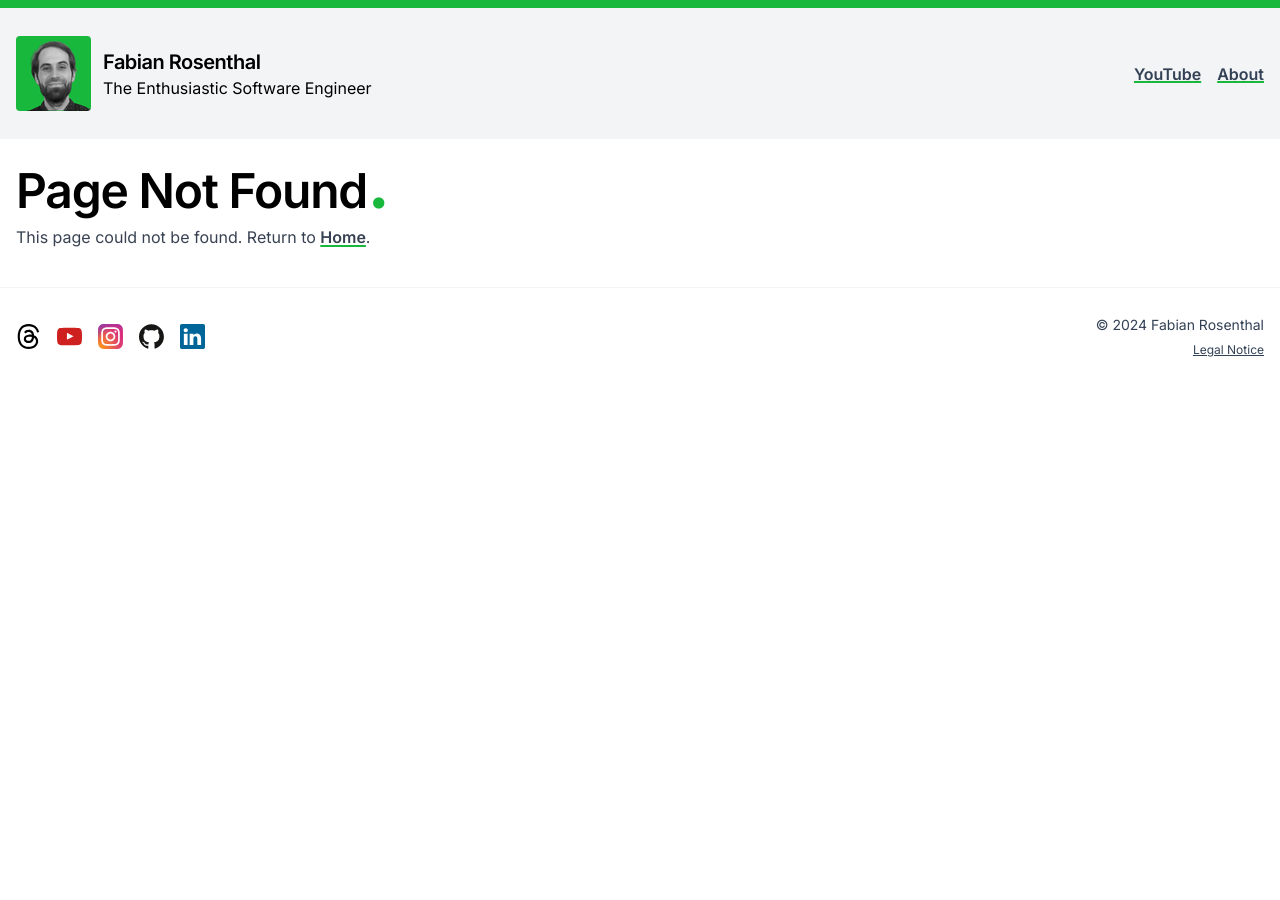
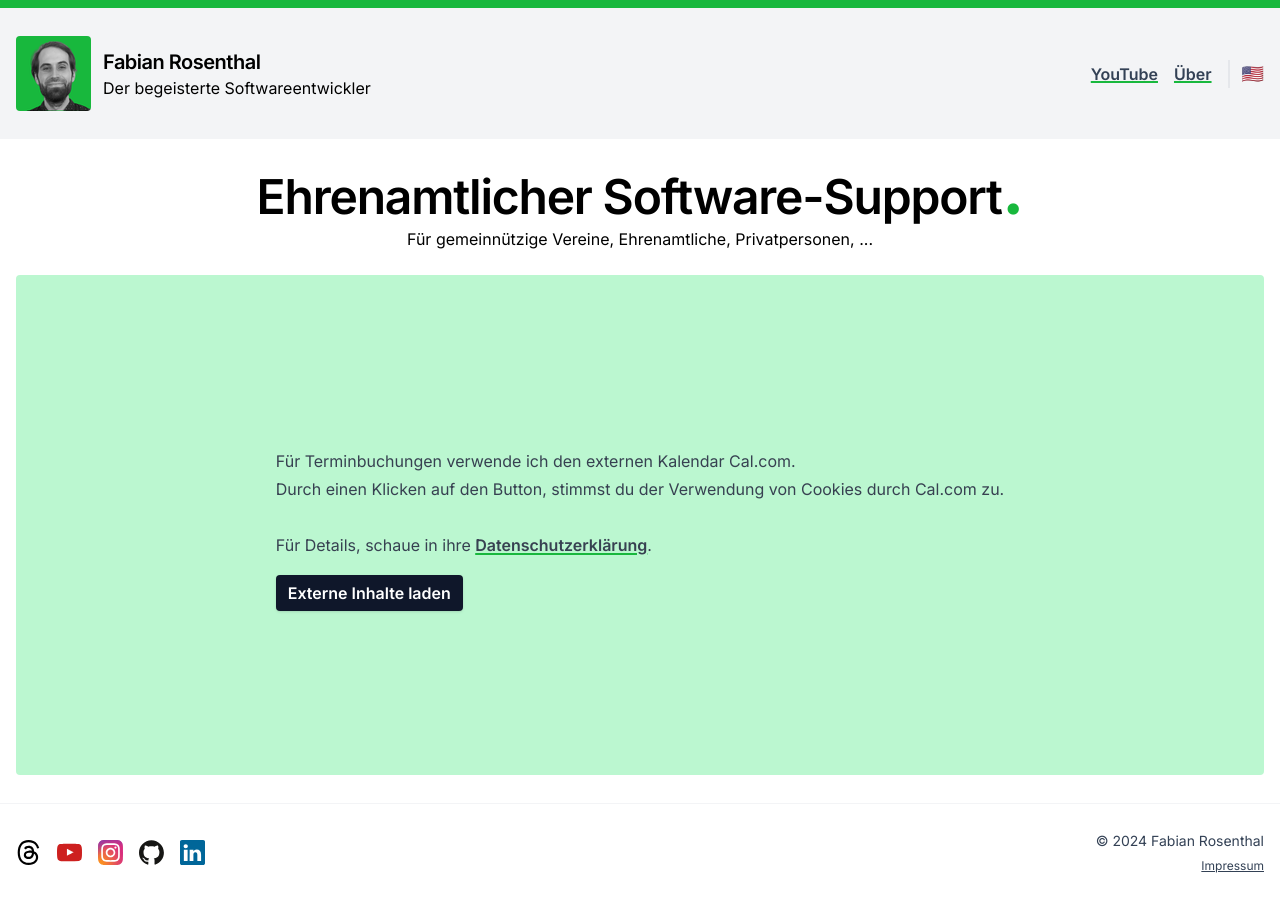
Before and after one commit to Xennis/fabian-rosenthal.com, a Next.js app: page /de/voluntary-support in a window 1280 px wide. Before the commit this address had no page. Before the commit the page ends 800 px from the top, so only its background shows below. Built offline with nearby package versions, Linux system fonts and the light colour scheme.

Commit message:
Add voluntary support page

```diff
--- a/package.json
+++ b/package.json
@@ -11,6 +11,7 @@
     "format": "prettier --write --ignore-path .gitignore ."
   },
   "dependencies": {
+    "@calcom/embed-react": "^1.4.0",
     "@vercel/analytics": "^1.2.2",
     "next": "14.1.4",
     "react": "^18",
--- /dev/null
+++ b/src/app/[lang]/voluntary-support/page.tsx
@@ -0,0 +1,43 @@
+import type { Metadata } from "next"
+
+import { Dot } from "@/components/dot"
+import { getDictionary } from "@/content/i18n/dictionaries"
+import { createAlternativeUrls } from "@/lib/next"
+import { newsletterPage } from "@/lib/links"
+import { GdprIframe } from "@/components/gdpr-iframe"
+import { getPiece } from "@/content/i18n/pieces"
+import CalComIframe from "@/components/calcom"
+
+export async function generateMetadata({ params }: { params: { lang: string } }): Promise<Metadata | null> {
+  const dictionary = getDictionary(params.lang)
+  return {
+    title: dictionary.pages.voluntarySupport.title,
+    alternates: createAlternativeUrls(newsletterPage),
+  }
+}
+
+export default function VoluntarySupportPage({ params }: { params: { lang: string } }) {
+  const dictionary = getDictionary(params.lang)
+  const piece = getPiece(params.lang)
+
+  return (
+    <>
+      <div className="mb-6 text-center">
+        <h1 className="text-center leading-tight">
+          {dictionary.component.voluntarySupport.headline}
+          <Dot />
+        </h1>
+        <div>{dictionary.component.voluntarySupport.subtitle}</div>
+      </div>
+      <GdprIframe
+        config={{
+          storageKey: "calcom-consent",
+          ...piece.gdprIframe.calcom,
+        }}
+        dictionary={dictionary.component.gdprIframe}
+      >
+        <CalComIframe />
+      </GdprIframe>
+    </>
+  )
+}
--- a/src/app/layout.tsx
+++ b/src/app/layout.tsx
@@ -1,9 +1,10 @@
 import { type Viewport } from "next"
 
 import "./globals.css"
+import { brandColor } from "@/content/theme"
 
 export const viewport: Viewport = {
-  themeColor: "#18b83d",
+  themeColor: brandColor,
 }
 
 export default function RootLayout({ children }: { children: React.ReactNode }) {
--- a/src/app/sitemap.ts
+++ b/src/app/sitemap.ts
@@ -1,6 +1,6 @@
 import { MetadataRoute } from "next"
 
-import { aboutPage, homePage, host, legalPage, newsletterPage } from "@/lib/links"
+import { aboutPage, homePage, host, legalPage, newsletterPage, voluntarySupport } from "@/lib/links"
 import { i18n } from "@/content/i18n/config"
 
 export default async function sitemap(): Promise<MetadataRoute.Sitemap> {
@@ -14,10 +14,14 @@ export default async function sitemap(): Promise<MetadataRoute.Sitemap> {
         },
         {
           url: `https://${host}${aboutPage(lang)}`,
-          priority: 0.7,
+          priority: 0.8,
         },
         {
           url: `https://${host}${newsletterPage(lang)}`,
+          priority: 0.8,
+        },
+        {
+          url: `https://${host}${voluntarySupport(lang)}`,
           priority: 0.7,
         },
         {
--- /dev/null
+++ b/src/components/calcom.tsx
@@ -0,0 +1,22 @@
+"use client"
+
+import Cal, { getCalApi } from "@calcom/embed-react"
+import { useEffect } from "react"
+
+import { brandColor } from "@/content/theme"
+
+export default function CalComIframe() {
+  useEffect(() => {
+    ;(async function () {
+      const cal = await getCalApi()
+      cal("ui", { styles: { branding: { brandColor: brandColor } }, hideEventTypeDetails: false, layout: "month_view" })
+    })()
+  }, [])
+  return (
+    <Cal
+      calLink="fabian.rosenthal/volunteer-software-support"
+      style={{ width: "100%", height: "100%", overflow: "scroll" }}
+      config={{ layout: "month_view" }}
+    />
+  )
+}
--- a/src/components/gdpr-iframe.tsx
+++ b/src/components/gdpr-iframe.tsx
@@ -48,7 +48,7 @@ export function GdprIframe({
   }
 
   if (enabled === true) {
-    return <>{children}</>
+    return <div className="min-h-[500px]">{children}</div>
   }
   if (enabled === "loading") {
     return <div className="h-[500px] w-full animate-pulse rounded bg-gray-100"></div>
--- a/src/content/i18n/dictionaries.ts
+++ b/src/content/i18n/dictionaries.ts
@@ -17,6 +17,10 @@ const dictionaries = {
       newsletter: {
         headline: "Subscribe to My Newsletter",
         subtitle: "Read about my insights and learning journey",
+      },
+      voluntarySupport: {
+        headline: "Voluntary Software Support",
+        subtitle: "For nonprofit clubs, volunteers, private individuals, ...",
       },
       gdprIframe: {
         consentButtonLabel: "Load external content",
@@ -49,6 +53,9 @@ const dictionaries = {
       newsletter: {
         title: "Newsletter",
       },
+      voluntarySupport: {
+        title: "Voluntary Software Support",
+      },
       notFound: {
         title: "Not Found",
         headline: "Page Not Found",
@@ -73,6 +80,10 @@ const dictionaries = {
       newsletter: {
         headline: "Abonniere meinen Newsletter",
         subtitle: "Meine Einblicke und Erkenntnisse aus der Software-Welt",
+      },
+      voluntarySupport: {
+        headline: "Ehrenamtlicher Software-Support",
+        subtitle: "Für gemeinnützige Vereine, Ehrenamtliche, Privatpersonen, ...",
       },
       gdprIframe: {
         consentButtonLabel: "Externe Inhalte laden",
@@ -104,6 +115,9 @@ const dictionaries = {
       newsletter: {
         title: "Newsletter",
       },
+      voluntarySupport: {
+        title: "Ehrenamtlicher Software-Support",
+      },
       // Won't be translated anyway
       notFound: {
         title: "Not Found",
--- a/src/content/i18n/pieces.ts
+++ b/src/content/i18n/pieces.ts
@@ -42,6 +42,13 @@ const pieces = {
       navLinks: [{ label: "Legal Notice", href: legalPage("en") }],
     },
     gdprIframe: {
+      calcom: {
+        firstLine: "I use the external calendar from Cal.com for scheduling calls.",
+        secondLine: "By clicking the button, you consent to the use of cookies by Cal.com.",
+        gdprLinkPrefix: "For details, please see their",
+        gdprLinkLabel: "privacy policy",
+        gdprLinkHref: "https://cal.com/privacy",
+      },
       substack: {
         firstLine: "I use the external service Substack for my newsletter.",
         secondLine: "By clicking the button, you consent to the use of cookies by Substack.",
@@ -102,6 +109,13 @@ const pieces = {
       navLinks: [{ label: "Impressum", href: legalPage("de") }],
     },
     gdprIframe: {
+      calcom: {
+        firstLine: "Für Terminbuchungen verwende ich den externen Kalendar Cal.com.",
+        secondLine: "Durch einen Klicken auf den Button, stimmst du der Verwendung von Cookies durch Cal.com zu.",
+        gdprLinkPrefix: "Für Details, schaue in ihre",
+        gdprLinkLabel: "Datenschutzerklärung",
+        gdprLinkHref: "https://cal.com/privacy",
+      },
       substack: {
         firstLine: "Für meinen Newsletter verwende ich den externen Dienst Substack.",
         secondLine: "Durch einen Klicken auf den Button, stimmst du der Verwendung von Cookies durch Substack zu.",
--- /dev/null
+++ b/src/content/theme.ts
@@ -0,0 +1 @@
+export const brandColor = "#18b83d"
--- a/src/lib/links.ts
+++ b/src/lib/links.ts
@@ -9,3 +9,4 @@ export const aboutPage = (lang: string) => `/${lang}/about`
 export const homePage = (lang: string) => `/${lang}`
 export const legalPage = (lang: string) => `/${lang}/legal`
 export const newsletterPage = (lang: string) => `/${lang}/newsletter`
+export const voluntarySupport = (lang: string) => `/${lang}/voluntary-support`
```
Also changed, not shown: 1 other file (tests, documents, lock files or other folders).
